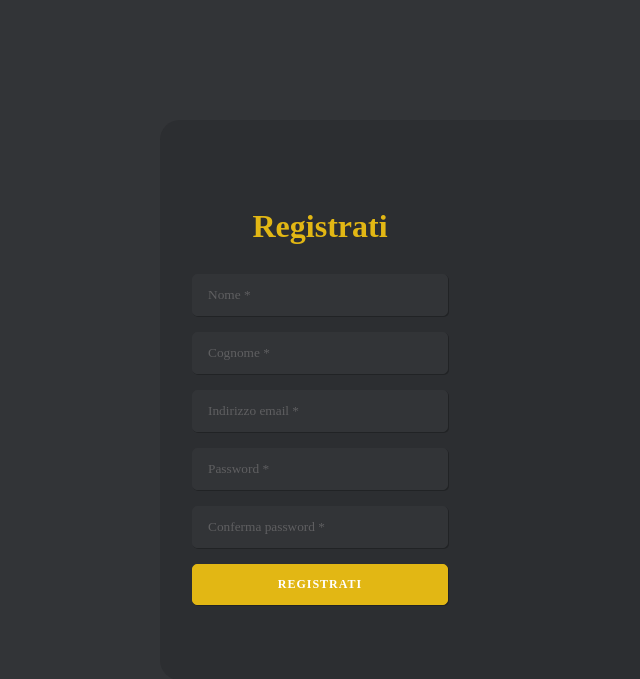
After one commit to Pare06/progetto-matematica, a PHP site: page /signup in a window 1280 px wide. The commit adds this page. Shown: the top 679 px of the page, without its empty margins (160-800 px from the left). Run offline with PHP 8.4, Linux system fonts and the light colour scheme.

Commit message:
signup + prova con google
Co-authored-by: Pietro Battistini <bqit@users.noreply.github.com>

```diff
--- a/common/config.php
+++ b/common/config.php
@@ -3,7 +3,7 @@
         "host" => "localhost",
         "user" => "root",
         "pass" => null,
-        "db" => "progetto_matematica"
+        "db" => "piattaforma_matematica"
     ];
 
     mysqli_report(MYSQLI_REPORT_OFF);
--- /dev/null
+++ b/common/functions.php
@@ -0,0 +1,23 @@
+<?php
+    function check_signup($nome, $cognome, $email, $password, $tipoAccount) {
+        if ($nome == null || empty($nome)) {
+            return "Inserisci il nome!";
+        }
+        if ($cognome == null || empty($cognome)) {
+            return "Inserisci il cognome!";
+        }
+        if ($email == null || empty($email)) {
+            return "Inserisci l'indirizzo email!";
+        }
+        if (!filter_var($email, FILTER_VALIDATE_EMAIL)) {
+            return "Indirizzo email non valido!";
+        }
+        if ($password == null || empty($password)) {
+            return "Inserisci la password!";
+        }
+        if ($tipoAccount == null || ($tipoAccount != 1 && $tipoAccount != 0)) {
+            return "Tipo account non valido!";
+        }
+
+        return "";
+    }
--- /dev/null
+++ b/common/imports.php
@@ -0,0 +1,3 @@
+<?php
+    require_once "config.php";
+    require_once "functions.php";
--- /dev/null
+++ b/signup.php
@@ -0,0 +1,74 @@
+<?php
+    session_start();
+
+    require_once "./common/imports.php";
+
+    if ($_SERVER["REQUEST_METHOD"] == "POST") {
+        $nome = $_POST["nome"] ?? null;
+        $cognome = $_POST["cognome"] ?? null;
+        $email = $_POST["email"] ?? null;
+        $password = $_POST["password"] ?? null;
+        $tipoAccount = $_POST["tipo"] ?? null; // 0 studente, 1 prof
+
+        $error = check_signup($nome, $cognome, $email, $password, $tipoAccount);
+
+        if ($error == "") {
+            $table = $tipoAccount == 1 ? "professori" : "studenti";
+            $password = password_hash($password, PASSWORD_BCRYPT);
+
+            $stmt = $conn->prepare("SELECT 1 FROM $table WHERE email = ?");
+            $stmt->bind_param("s", $email);
+            $stmt->execute();
+            $result = $stmt->get_result();
+
+            if ($result->num_rows > 0) {
+                $error = "Un account con questa email esiste già!";
+            } else {
+                $stmt1 = $conn->prepare("INSERT INTO $table (nome, cognome, email, password) VALUES (?, ?, ?, ?)");
+                $stmt1->bind_param("ssss", $nome, $cognome, $email, $password);
+                $stmt1->execute();
+
+                $stmt2 = $conn->prepare("SELECT id FROM $table WHERE email = ?");
+                $stmt2->bind_param("s", $email);
+                $stmt2->execute();
+                $id = $stmt2->get_result()->fetch_assoc()["id"];
+
+                $_SESSION["id"] = $id;
+                $_SESSION["tipo"] = $tipoAccount;
+            }
+        }
+    }
+?>
+<!DOCTYPE html>
+<html lang="en">
+<head>
+    <meta charset="UTF-8">
+    <meta name="viewport" content="width=device-width, initial-scale=1.0">
+    <title>Registrati</title>
+    <link rel="stylesheet" href="./stylesheets/auth.css" />
+</head>
+<body>
+    <form action="./signup" method="POST">
+        <!-- slider studente/prof che farà il signorino (chi è il signorino?) -->
+
+        <div class="container">
+            <div class="container_sections">
+                <div class="container_sections_signup">
+                    <h1>Registrati</h1>
+                    <input type="hidden" name="tipo" value="1" />
+                    <input type="text" name="nome" placeholder="Nome *" required />
+                    <input type="text" name="cognome" placeholder="Cognome *" required />
+                    <input type="text" name="email" placeholder="Indirizzo email *" required />
+                    <input type="password" name="password" id="password *" placeholder="Password *" required />
+                    <input type="password" name="confermapass" id="conferma" placeholder="Conferma password *" required />
+                    <input class="submit" type="submit" value="Registrati" />
+                </div>
+                <div class="container_sections_login">
+
+                </div>
+            </div>
+            <!---->
+        </div>
+    </form>
+</body>
+</html>
--- /dev/null
+++ b/stylesheets/auth.css
@@ -0,0 +1,112 @@
+@import url(./root.css);
+@import url(./webkit.css);
+
+body {
+    background-color: var(--background_color);
+}
+
+h1 {
+	color: var(--title);
+	font-family: 'MaisonNeue', sans-serif;
+}
+
+input {
+	background-color: var(--background_color);
+	border: 1px solid var(--background_color);
+    border-radius: 5px;
+	padding: 12px 15px;
+	margin: 8px 0;
+	width: 80%;
+	box-shadow: 1px 1px #0000003f;
+	color: var(--secondary_color);
+}
+
+input:focus {
+    outline: none;
+}
+
+.container {
+
+	max-width: 100%;
+	max-height: 100%;
+	background-color: var(--primary_color);
+
+	position: fixed;
+	top: 50%;
+	left: 50%;
+	transform: translate(-50%, -50%);
+	height: 70%;
+	width: 50%;
+	border-radius: 20px;
+}
+
+.container_sections {
+	display: flex;
+	flex-direction: row;
+	height: 100%;
+	width: 100%;
+}
+
+.container_sections_signup, .container_sections_login  {
+	display: flex;
+	flex-direction: column;
+
+	height: 100%;
+	width: 50%;
+}
+
+.container_sections_signup  {
+	display: flex;
+	flex-direction: column;
+	align-items: center;
+	justify-content: center;
+}
+.container_sections_login {
+
+}
+
+.submit {
+	border-radius: 5px;
+	border: 1px solid var(--title);
+	background-color: var(--title);
+	color: var(--text);
+	font-size: 12px;
+	font-weight: bold;
+	padding: 12px 45px;
+	letter-spacing: 1px;
+	text-transform: uppercase;
+	transition: transform 80ms ease-in;
+	box-shadow: 1px 1px #0000003f;
+}
+
+.submit:active {
+	transform: scale(0.95);
+}
+
+.submit:focus {
+	outline: none;
+}
+
+.submit.ghost {
+	background-color: transparent;
+	border: 2px solid var(--title);
+	color: var(--title);
+	box-shadow: 1px 1px #0000003f;
+}
+
+
+
+@media (max-width: 768px) {
+	.container {
+		width: 90%;
+		height: 80%;
+	}
+
+	.container_sections {
+		flex-direction: column;
+	}
+
+	.container_sections_signup, .container_sections_login {
+		width: 100%;
+	}
+}
--- /dev/null
+++ b/stylesheets/root.css
@@ -0,0 +1,34 @@
+* {
+	box-sizing: border-box;
+    font-family: 'MaisonNeue' !important;
+}
+
+:root {
+    --background_color: #323437;
+    --primary_color: #2c2e31;
+    --secondary_color: #5f5f61;
+    --title: #e2b714;
+    --text: #ffffff;
+}
+
+
+@font-face {
+    font-family: "MaisonNeue";
+    src: url("./../fonts/MaisonNeueLight.ttf") format("truetype");
+    font-weight: 300;
+    font-style: normal;
+}
+
+@font-face {
+    font-family: "MaisonNeue";
+    src: url("./../fonts/MaisonNeueBook.ttf") format("truetype");
+    font-weight: 400;
+    font-style: normal;
+}
+
+@font-face {
+    font-family: "MaisonNeue";
+    src: url("./../fonts/MaisonNeueBold.ttf") format("truetype");
+    font-weight: 700;
+    font-style: normal;
+}
--- /dev/null
+++ b/stylesheets/webkit.css
@@ -0,0 +1,3 @@
+::placeholder {
+	color: var(--secondary_color);
+}
```
Also changed, not shown: altro/database.sql (+10 -6 lines), google_test.php (added, +57 -0 lines), index.php (+7 -12 lines), login.php (added, +24 -0 lines), .htaccess (added), fonts/MaisonNeueBold.ttf (added), fonts/MaisonNeueBook.ttf (added), fonts/MaisonNeueLight.ttf (added), fonts/MaisonNeueMono.ttf (added), 1 other file.
